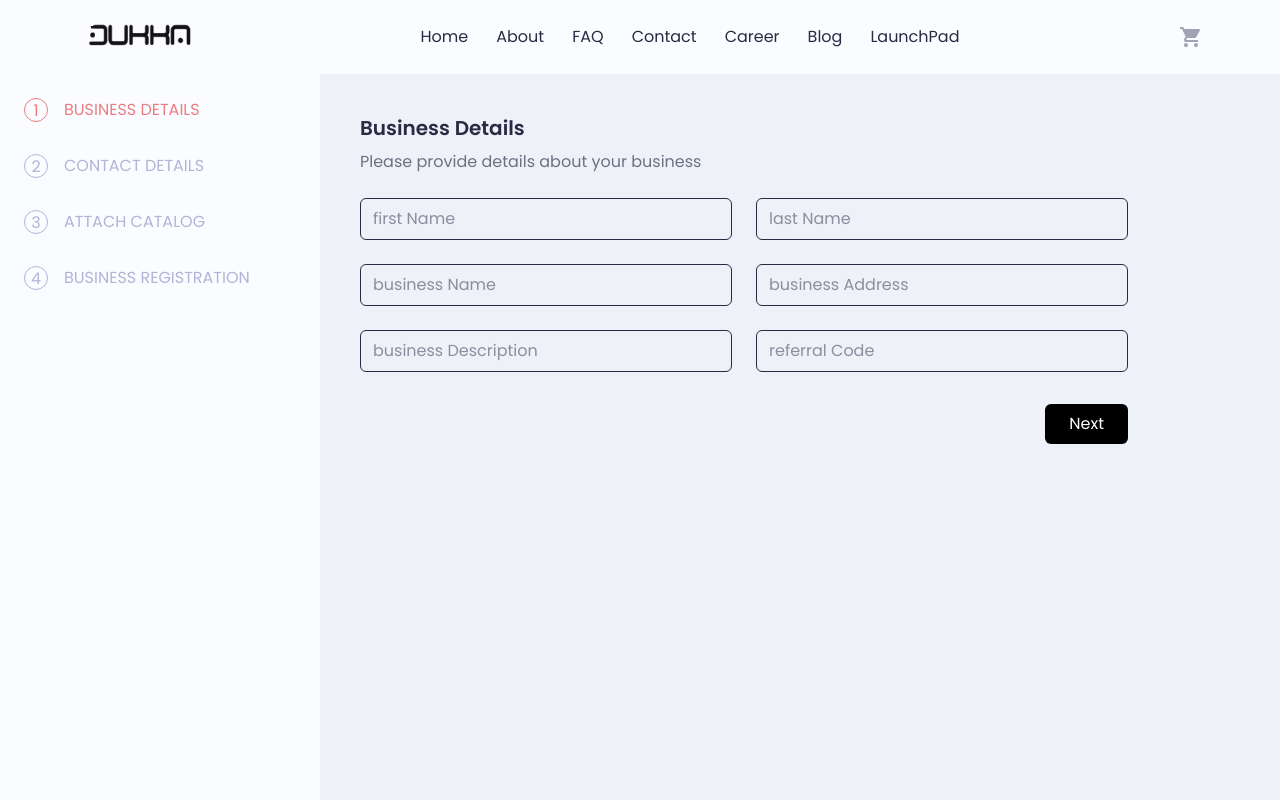
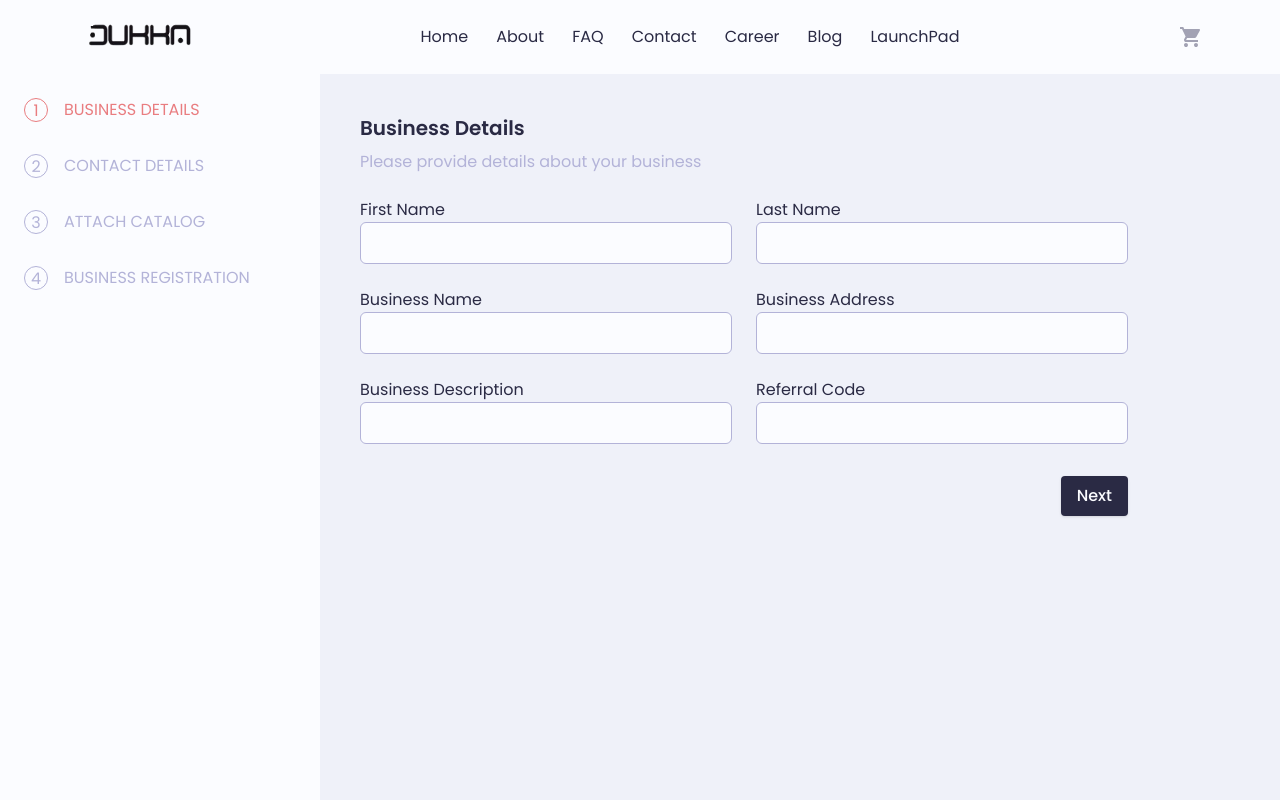
Before and after one commit to geliettech/DukkaLaunchPad, a React (Vite) app: page /Packages/diamond/form/business-details in a window 1280 px wide. Shown: the top 800 px of the page. Built offline with nearby package versions, Linux system fonts and the light colour scheme.

Commit message:
update form

```diff
--- a/src/App.tsx
+++ b/src/App.tsx
@@ -16,6 +16,7 @@ const App = () => {
       <Routes>
         <Route index element={<LandingPage />} />
         <Route path="/Packages/:title" element={<PackageDetails />} />
+
         <Route path="/Packages/:title/form" element={<Layout />}>
           <Route index element={<Navigate to="business-details" replace />} />
           <Route path="business-details" element={<BusinessDetails />} />
--- a/src/components/Layout/FormLayout.tsx
+++ b/src/components/Layout/FormLayout.tsx
@@ -1,11 +1,5 @@
 import { NavLink, Outlet, useParams } from "react-router";
 
-// const steps = [
-//   { path: "/Packages/:title/form/business-details", label: "Business Details" },
-//   { path: "/Packages/:title/form/contact-details", label: "Contact Details" },
-//   { path: "/Packages/:title/form/attach-catalog", label: "Attach Catalog" },
-//   { path: "/Packages/:title/form/business-registration", label: "Business Registration" },
-// ];
 
 const Layout = () => {
   const { title } = useParams(); // get :title from the route
--- /dev/null
+++ b/src/components/form/botton.tsx
@@ -0,0 +1,27 @@
+import type { MouseEventHandler, ReactNode } from 'react'
+
+interface ButtonProps {
+  children: ReactNode
+  type?: 'button' | 'submit' | 'reset'
+  onClick?: MouseEventHandler<HTMLButtonElement>
+  buttonClasses?: string
+}
+
+const FormButton: React.FC<ButtonProps> = ({
+  children,
+  type = 'button',
+  onClick,
+  buttonClasses = "primary-btn", // default class
+}) => {
+  return (
+    <button
+      className={buttonClasses}
+      onClick={onClick}
+      type={type}
+    >
+      {children}
+    </button>
+  )
+}
+
+export default FormButton
--- /dev/null
+++ b/src/components/form/checkbox.tsx
@@ -0,0 +1,45 @@
+interface PropsType {
+  label: string
+  id?: string
+  name?: string
+  value?: string
+  checked: boolean
+  handleChange: React.ChangeEventHandler<HTMLInputElement>
+  disabled?: boolean
+}
+
+const Checkbox: React.FC<PropsType> = ({
+  label,
+  id = 'default-checkbox',
+  name,
+  value,
+  checked,
+  handleChange,
+  disabled = false,
+}) => {
+  return (
+    <div className="relative flex items-center gap-2">
+      <input
+        type="checkbox"
+        id={id}
+        name={name}
+        value={value}
+        onChange={handleChange}
+        checked={checked}
+        disabled={disabled}
+        className="size-6 transform cursor-pointer appearance-none rounded-lg border-2 border-gray-400 transition duration-[120ms] ease-in-out checked:border-none checked:border-[#CC76A1] checked:bg-[#CC76A1] disabled:cursor-not-allowed disabled:opacity-50"
+        aria-checked={checked}
+      />
+      <label htmlFor={id} className="cursor-pointer text-sm font-medium text-zinc-400">
+        {label}
+      </label>
+      {checked && (
+        <span className="pointer-events-none absolute top-[-4px] left-[7px] scale-x-[-1] rotate-[35deg] transform text-lg font-bold text-white">
+          L
+        </span>
+      )}
+    </div>
+  )
+}
+
+export default Checkbox
--- a/src/components/form/input.tsx
+++ b/src/components/form/input.tsx
@@ -0,0 +1,57 @@
+import type { ChangeEvent } from "react";
+
+interface InputProps {
+  type: "text" | "number" | "email" | "tel";
+  label?: string;
+  value: string | number;
+  name: string;
+  placeholder: string;
+  error?: string;
+  inputClass?: string;
+  disabled?: boolean;
+  onChange: (e: ChangeEvent<HTMLInputElement>) => void;
+  icon?: React.ReactNode;
+}
+
+const Input: React.FC<InputProps> = ({
+  type,
+  name,
+  disabled,
+  placeholder,
+  label,
+  value,
+  onChange,
+  error,
+  inputClass,
+  icon,
+  ...props
+}) => {
+  return (
+    <div className="">
+      {label && (
+        <label htmlFor={name} className="">
+          {label}
+        </label>
+      )}
+      <input
+        type={type}
+        name={name}
+        id={name}
+        placeholder={placeholder}
+        value={value}
+        onChange={onChange}
+        disabled={disabled}
+        className={inputClass}
+        aria-invalid={!!error}
+        {...props}
+      />
+      {error && (
+        <p id={`${name}-error`} className="mt-1 ml-3 text-sm text-red-600">
+          {error}
+        </p>
+      )}
+    </div>
+  );
+};
+
+export default Input;
--- a/src/pages/forms/ruby/BusinessDetails.tsx
+++ b/src/pages/forms/ruby/BusinessDetails.tsx
@@ -1,5 +1,7 @@
 import { useState } from "react";
 import { useNavigate } from "react-router";
+import Input from "../../../components/form/input";
+import FormButton from "../../../components/form/botton";
 
 const BusinessDetails = () => {
   const [form, setForm] = useState({
@@ -11,13 +13,27 @@ const BusinessDetails = () => {
     referralCode: "",
   });
 
+  const [errors, setErrors] = useState<{ [key: string]: string }>({});
   const navigate = useNavigate();
 
   const handleChange = (e: React.ChangeEvent<HTMLInputElement>) => {
     setForm({ ...form, [e.target.name]: e.target.value });
+    setErrors({ ...errors, [e.target.name]: "" }); // clear error on change
   };
 
   const handleNext = () => {
+    // ✅ simple validation example
+    const newErrors: { [key: string]: string } = {};
+    if (!form.firstName) newErrors.firstName = "First name is required";
+    if (!form.lastName) newErrors.lastName = "Last name is required";
+    if (!form.businessName)
+      newErrors.businessName = "Business name is required";
+
+    if (Object.keys(newErrors).length > 0) {
+      setErrors(newErrors);
+      return;
+    }
+
     console.log("Business Details:", form);
     navigate("../contact-details"); // ✅ go up one level first
   };
@@ -25,29 +41,77 @@ const BusinessDetails = () => {
   return (
     <>
       <h2 className="text-xl font-semibold mb-2">Business Details</h2>
-      <p className="text-gray-500 mb-6">Please provide details about your business</p>
+      <p className="text-inactiveGray mb-6">
+        Please provide details about your business
+      </p>
 
       <div className="grid grid-cols-2 gap-6 max-w-3xl">
-        {Object.keys(form).map((key) => (
-          <input
-            key={key}
-            type="text"
-            name={key}
-            placeholder={key.replace(/([A-Z])/g, " $1")}
-            value={(form as any)[key]}
-            onChange={handleChange}
-            className="border rounded-md px-3 py-2"
-          />
-        ))}
+        <Input
+          type="text"
+          name="firstName"
+          label="First Name"
+          placeholder=""
+          value={form.firstName}
+          onChange={handleChange}
+          error={errors.firstName}
+          inputClass="border border-inactiveGray rounded-md px-3 py-2 w-full bg-ghostWhite"
+        />
+
+        <Input
+          type="text"
+          name="lastName"
+          label="Last Name"
+          placeholder=""
+          value={form.lastName}
+          onChange={handleChange}
+          error={errors.lastName}
+          inputClass="border border-inactiveGray rounded-md px-3 py-2 w-full bg-ghostWhite"
+        />
+
+        <Input
+          type="text"
+          name="businessName"
+          label="Business Name"
+          placeholder=""
+          value={form.businessName}
+          onChange={handleChange}
+          error={errors.businessName}
+          inputClass="border border-inactiveGray rounded-md px-3 py-2 w-full bg-ghostWhite"
+        />
+
+        <Input
+          type="text"
+          name="businessAddress"
+          label="Business Address"
+          placeholder=""
+          value={form.businessAddress}
+          onChange={handleChange}
+          inputClass="border border-inactiveGray rounded-md px-3 py-2 w-full bg-ghostWhite"
+        />
+
+        <Input
+          type="text"
+          name="businessDescription"
+          label="Business Description"
+          placeholder=""
+          value={form.businessDescription}
+          onChange={handleChange}
+          inputClass="border border-inactiveGray rounded-md px-3 py-2 w-full bg-ghostWhite"
+        />
+
+        <Input
+          type="text"
+          name="referralCode"
+          label="Referral Code"
+          placeholder=""
+          value={form.referralCode}
+          onChange={handleChange}
+          inputClass="border border-inactiveGray rounded-md px-3 py-2 w-full bg-ghostWhite"
+        />
       </div>
 
       <div className="mt-8 flex justify-end max-w-3xl">
-        <button
-          onClick={handleNext}
-          className="bg-black text-white px-6 py-2 rounded-md hover:bg-gray-800"
-        >
-          Next
-        </button>
+        <FormButton onClick={handleNext}>Next</FormButton>
       </div>
     </>
   );
--- a/src/pages/forms/ruby/ContactDetails.tsx
+++ b/src/pages/forms/ruby/ContactDetails.tsx
@@ -1,15 +1,45 @@
 import { useState } from "react";
 import { useNavigate } from "react-router";
+import Input from "../../../components/form/input";
+import FormButton from "../../../components/form/botton";
 
 const ContactDetails = () => {
-  const [form, setForm] = useState({ email: "", phone: "", website: "" });
+  const [form, setForm] = useState({
+    email: "",
+    phone: "",
+    website: "",
+  });
+
+  const [errors, setErrors] = useState<{ [key: string]: string }>({});
   const navigate = useNavigate();
 
   const handleChange = (e: React.ChangeEvent<HTMLInputElement>) => {
     setForm({ ...form, [e.target.name]: e.target.value });
+    setErrors({ ...errors, [e.target.name]: "" }); // clear error on change
+  };
+
+  const validateEmail = (email: string) => {
+    // ✅  email regex
+    const regex = /^[^\s@]+@[^\s@]+\.[^\s@]+$/;
+    return regex.test(email);
   };
 
   const handleNext = () => {
+    const newErrors: { [key: string]: string } = {};
+
+    if (!form.email) {
+      newErrors.email = "Email is required";
+    } else if (!validateEmail(form.email)) {
+      newErrors.email = "Enter a valid email address";
+    }
+
+    if (!form.phone) newErrors.phone = "Phone number is required";
+
+    if (Object.keys(newErrors).length > 0) {
+      setErrors(newErrors);
+      return;
+    }
+
     console.log("Contact Details:", form);
     navigate("../attach-catalog");
   };
@@ -17,48 +47,59 @@ const ContactDetails = () => {
   return (
     <>
       <h2 className="text-xl font-semibold mb-2">Contact Details</h2>
-      <p className="text-gray-500 mb-6">Provide your contact information</p>
+      <p className="text-inactiveGray mb-6">Provide your contact information</p>
 
       <div className="grid grid-cols-2 gap-6 max-w-3xl">
-        <input
+         <Input
+          type="tel"
+          name="phone"
+          label="Phone Number"
+          placeholder=""
+          value={form.phone}
+          onChange={handleChange}
+          error={errors.phone}
+          inputClass="border border-inactiveGray rounded-md px-3 py-2 w-full bg-ghostWhite"
+        />
+        <Input
+          type="text"
+          name="Facebook handle"
+          label="Facebook handle"
+          placeholder=""
+          value={form.website}
+          onChange={handleChange}
+          inputClass="border border-inactiveGray rounded-md px-3 py-2 w-full bg-ghostWhite"
+        />
+
+        <Input
           type="email"
           name="email"
-          placeholder="Email"
+          label="Email Address"
+          placeholder=""
           value={form.email}
           onChange={handleChange}
-          className="border rounded-md px-3 py-2"
+          error={errors.email}
+          inputClass="border border-inactiveGray rounded-md px-3 py-2 w-full bg-ghostWhite"
         />
-        <input
-          type="tel"
-          name="phone"
-          placeholder="Phone"
-          value={form.phone}
-          onChange={handleChange}
-          className="border rounded-md px-3 py-2"
-        />
-        <input
+         <Input
           type="text"
-          name="website"
-          placeholder="Website"
+          name="Instagram handle"
+          label="Instagram handle"
+          placeholder=""
           value={form.website}
           onChange={handleChange}
-          className="border rounded-md px-3 py-2"
+          inputClass="border border-inactiveGray rounded-md px-3 py-2 w-full bg-ghostWhite"
         />
       </div>
 
       <div className="mt-8 flex justify-between max-w-3xl">
         <button
-          onClick={() => navigate("/business-details")}
+          onClick={() => navigate(-1)}
           className="px-6 py-2 rounded-md border border-gray-400 text-gray-600 hover:bg-gray-100"
         >
           Back
         </button>
-        <button
-          onClick={handleNext}
-          className="bg-black text-white px-6 py-2 rounded-md hover:bg-gray-800"
-        >
-          Next
-        </button>
+
+        <FormButton onClick={handleNext}>Next</FormButton>
       </div>
     </>
   );
```
Also changed, not shown: src/components/form/textarea.tsx (added, +50 -0 lines).
